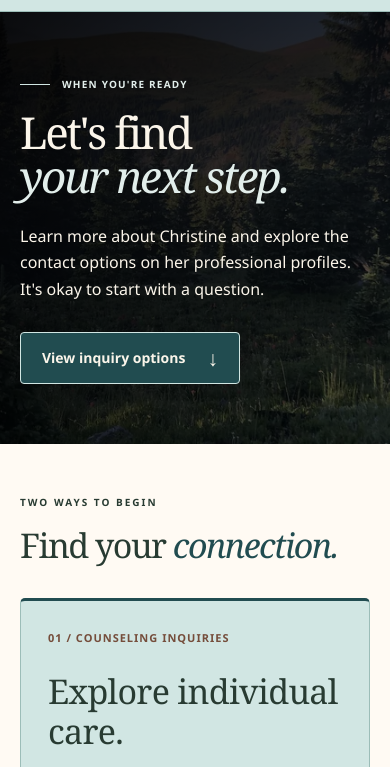
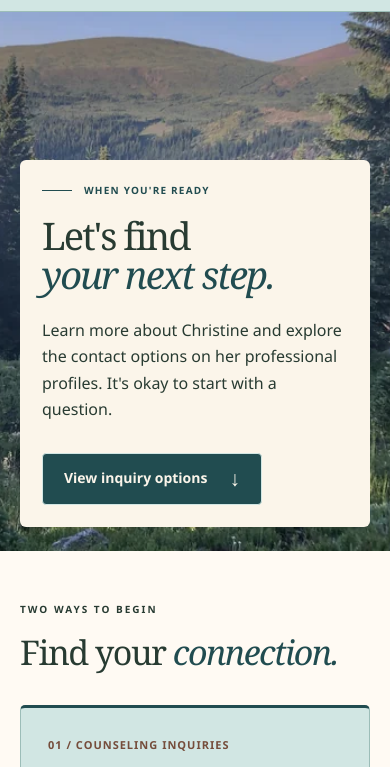
Before and after one commit to pvwt472v8r-beep/Wild-Flower-Reflection-Counseling-LLC, a plain HTML site: page connect.html in a window 390 px wide. Shown: the part 61-828 px from the top of the page. Drawn offline with Linux system fonts and the light colour scheme.

Commit message:
Remove the dark overlay from hero photos
Co-authored-by: Copilot <223556219+Copilot@users.noreply.github.com>

```diff
--- a/connect.html
+++ b/connect.html
@@ -7,7 +7,7 @@
     <meta name="description" content="Connect with Christine Kayga through her professional profiles. Explore individual counseling inquiries and LPCC supervision contact options.">
     <title>Connect with Christine | WildFlower Reflection Counseling</title>
     <link rel="icon" href="favicon.svg" type="image/svg+xml">
-    <link rel="stylesheet" href="styles.css?v=wildflower-welcome">
+    <link rel="stylesheet" href="styles.css?v=wildflower-heroes">
     <script src="script.js" defer></script>
   </head>
   <body>
--- a/styles.css
+++ b/styles.css
@@ -51,25 +51,23 @@ svg { display: block; }
 .hero .button { background: var(--patina); border-color: var(--turquoise); color: var(--cream); }
 .hero .button:hover { background: var(--patina-hover); }
 .site-header :focus-visible { outline-color: var(--patina); }
-.hero :focus-visible, .site-footer :focus-visible { outline-color: var(--oat-light); }
-.hero { position: relative; isolation: isolate; display: grid; align-items: center; width: 100%; min-height: clamp(530px, 73svh, 780px); background: var(--patina); color: var(--cream); }
-.hero-copy { position: relative; width: min(1200px, calc(100% - 112px)); margin-inline: auto; padding-block: 76px 105px; pointer-events: none; }
-.hero-copy :is(h1, p, a) { pointer-events: auto; }
+.hero-visual :focus-visible, .site-footer :focus-visible { outline-color: var(--oat-light); }
+.hero { --hero-gutter: 56px; position: relative; isolation: isolate; display: grid; align-items: center; width: 100%; min-height: clamp(530px, 73svh, 780px); background: var(--patina); color: var(--cream); }
+.hero-copy { position: relative; width: min(600px, calc(100% - 2 * var(--hero-gutter))); margin: 48px max(var(--hero-gutter), calc((100% - 1200px) / 2)); padding: clamp(22px, 3.2vw, 46px); border-radius: 6px; background: var(--cream); color: var(--ink); }
 .hero-actions { display: flex; flex-wrap: wrap; gap: 12px; }
-.hero .button-outline { background: transparent; color: var(--cream); border-color: var(--cream); }
-.hero .button-outline:hover { background: var(--cream); color: var(--patina); }
+.hero .button-outline { background: transparent; color: var(--patina); border-color: var(--patina); }
+.hero .button-outline:hover { background: var(--turquoise); }
 .eyebrow { font-size: 10px; font-weight: 600; letter-spacing: 2px; line-height: 1.6; margin: 0 0 23px; }
-.hero .eyebrow { display: flex; gap: 12px; align-items: center; color: var(--turquoise-light); font-size: 11px; letter-spacing: 2px; }
-.little-line { width: 30px; height: 1px; background: var(--turquoise); flex-shrink: 0; }
+.hero .eyebrow { display: flex; gap: 12px; align-items: center; color: var(--patina); font-size: 11px; letter-spacing: 2px; }
+.little-line { width: 30px; height: 1px; background: currentColor; flex-shrink: 0; }
 h1, h2, h3, p { margin-top: 0; }
 h1, h2, h3 { font-family: var(--serif); font-weight: 400; }
 h1 { font-size: clamp(54px, 7.5vw, 108px); line-height: 1.01; letter-spacing: -.05em; margin-bottom: 24px; }
 h1 em, h2 em { font-weight: 400; color: var(--patina); }
-.hero h1 em { color: var(--turquoise-light); }
-.hero-description { max-width: 40ch; color: var(--cream); font-size: clamp(16px, 1.5vw, 19px); line-height: 1.65; margin-bottom: 30px; }
+.hero h1 { font-size: clamp(44px, 5.2vw, 76px); }
+.hero-description { max-width: 40ch; font-size: clamp(16px, 1.5vw, 19px); line-height: 1.65; margin-bottom: 30px; }
 .hero-visual { position: absolute; z-index: -1; inset: 0; pointer-events: none; }
 .photo-frame { position: absolute; inset: 0; overflow: hidden; }
-.photo-frame::after { content: ""; position: absolute; inset: 0; background: linear-gradient(90deg, #000000f5, #000000cd 43%, #00000000 100%); pointer-events: none; }
 .hero-photo { width: 100%; height: 100%; object-fit: cover; object-position: center 38%; }
 .background-video { position: absolute; inset: 0; width: 100%; height: 100%; object-fit: cover; opacity: 0; pointer-events: none; }
 .has-video .background-video { opacity: 1; }
@@ -77,10 +75,9 @@ h1 em, h2 em { font-weight: 400; color: var(--patina); }
 .video-toggle:hover { background: var(--patina-hover); }
 .video-toggle[hidden] { display: none; }
 .video-status:not(.sr-only) { position: absolute; z-index: 2; right: clamp(20px, 4vw, 56px); bottom: 88px; max-width: min(32ch, calc(100% - 40px)); padding: 8px 12px; border-radius: 4px; background: var(--patina); color: var(--cream); font-size: 12px; line-height: 1.5; margin: 0; }
-.hero:has(.video-toggle:not([hidden])) .hero-copy { padding-bottom: 176px; }
+.hero:has(.video-toggle:not([hidden])) .hero-copy { margin-bottom: 176px; }
 .page-hero { min-height: clamp(410px, 57svh, 610px); }
-.page-hero h1 { font-size: clamp(48px, 6vw, 86px); }
-.credential-line { color: var(--turquoise-light); font-weight: 600; font-size: 15px; margin-bottom: 10px; }
+.credential-line { color: var(--patina); font-weight: 600; font-size: 15px; margin-bottom: 10px; }
 .approach-grid { display: grid; grid-template-columns: repeat(3, minmax(0, 1fr)); gap: 20px; }
 .approach-grid .service-card { padding: 28px; }
 .approach-grid h3 { font-size: 27px; margin-top: 25px; }
@@ -167,7 +164,8 @@ details p { color: var(--muted); font-size: 16px; padding-right: 28px; margin-bo
 .crisis-note { font-size: 12px; color: var(--cream); margin: 12px 0 0; max-width: 890px; }
 
 @media (max-width: 1100px) {
-  .container:not(.hero), .hero-copy { width: calc(100% - 64px); }
+  .container:not(.hero) { width: calc(100% - 64px); }
+  .hero { --hero-gutter: 32px; }
   .brand-name { font-size: 19px; }
   .brand img { width: 62px; height: 46px; }
   .primary-nav { gap: 19px; font-size: 12px; }
@@ -186,8 +184,6 @@ details p { color: var(--muted); font-size: 16px; padding-right: 28px; margin-bo
   .js .menu-toggle { display: flex; align-items: center; gap: 8px; min-height: 44px; background: transparent; border: 1px solid var(--patina); padding: 6px 12px; border-radius: 3px; font-size: 13px; color: inherit; }
   .js .primary-nav { display: none; }
   .js .primary-nav.is-open { display: flex; max-height: max(75px, calc(100dvh - 100px)); overflow: auto; padding: 8px 6px; }
-  .hero-copy { padding-block: 74px 88px; }
-  .photo-frame::after { background: linear-gradient(90deg, #000000f0, #000000cb 65%, #00000075); }
   .approach-grid { grid-template-columns: 1fr; }
   .approach-grid .service-card p { max-width: none; font-size: 14px; }
   .values-inner { gap: 22px; font-size: 9px; letter-spacing: .5px; }
@@ -200,7 +196,7 @@ details p { color: var(--muted); font-size: 16px; padding-right: 28px; margin-bo
   .footer-main { flex-wrap: wrap; }
 }
 @media (max-width: 600px) {
-  .container:not(.hero), .hero-copy { width: calc(100% - 40px); }
+  .container:not(.hero) { width: calc(100% - 40px); }
   .brand { gap: 8px; }
   .brand-name { font-size: 17px; }
   .brand-name > span { font-size: 8px; letter-spacing: 2px; }
@@ -210,14 +206,13 @@ details p { color: var(--muted); font-size: 16px; padding-right: 28px; margin-bo
   .primary-nav, .js .primary-nav.is-open { flex-direction: column; align-items: stretch; gap: 0; }
   .primary-nav > a { padding: 12px; justify-content: center; text-align: center; }
   .primary-nav .button { margin-top: 8px; }
-  .hero { min-height: 0; }
-  .hero-copy { padding-block: 64px 60px; }
+  .hero { --hero-gutter: 20px; min-height: 0; }
+  .hero-copy { margin-top: clamp(140px, 38vw, 220px); margin-bottom: 24px; }
   .hero .eyebrow { font-size: 10px; letter-spacing: 1.2px; margin-bottom: 18px; }
-  .hero h1 { font-size: clamp(44px, 11vw, 66px); }
+  .hero h1 { font-size: clamp(38px, 9.5vw, 56px); }
   .hero-actions { flex-direction: column; align-items: stretch; max-width: 335px; }
   .hero-actions .button { justify-content: space-between; }
   .hero-photo { object-position: 59% 38%; }
-  .photo-frame::after { background: linear-gradient(130deg, #000000ef, #000000ba 65%, #00000099); }
   .values-inner { flex-wrap: wrap; column-gap: 13px; row-gap: 4px; padding-block: 16px; font-size: 9px; }
   .value-star { font-size: 14px; }
   .values-inner > .value-star:nth-of-type(4) { display: none; }
```
Also changed, not shown: christine.html (+1 -1 lines), counseling.html (+1 -1 lines), index.html (+1 -1 lines), supervision.html (+1 -1 lines), 1 other file.
